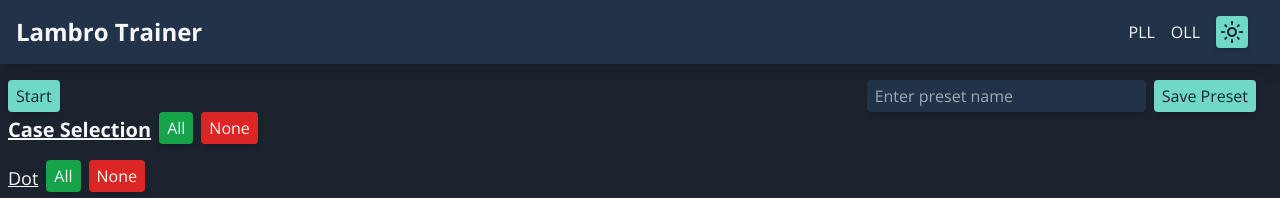
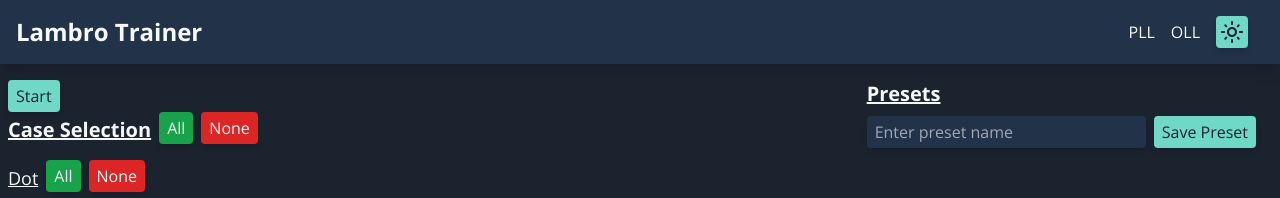
Before and after one commit to andlamb2002/lambro-trainer, a React (Vite) app: page /oll in a window 1280 px wide. Shown: the top 198 px of the page. Built offline with nearby package versions, Linux system fonts and the light colour scheme.

Commit message:
Styling of presets section

```diff
--- a/src/Trainer/Components/PresetSection.tsx
+++ b/src/Trainer/Components/PresetSection.tsx
@@ -20,7 +20,8 @@ function PresetSection({ presets, savePreset, loadPreset, deletePreset }: Props)
 
     return (
         <div className="px-4">
-            <div className="flex gap-2">
+            <h2 className="text-xl font-bold underline">Presets</h2>
+            <div className="flex gap-2 pt-2">
                 <input
                     className="flex-grow bg-secondary placeholder:text-text/60 rounded shadow-md px-2 py-1 focus:outline-none"
                     type="text"
```
